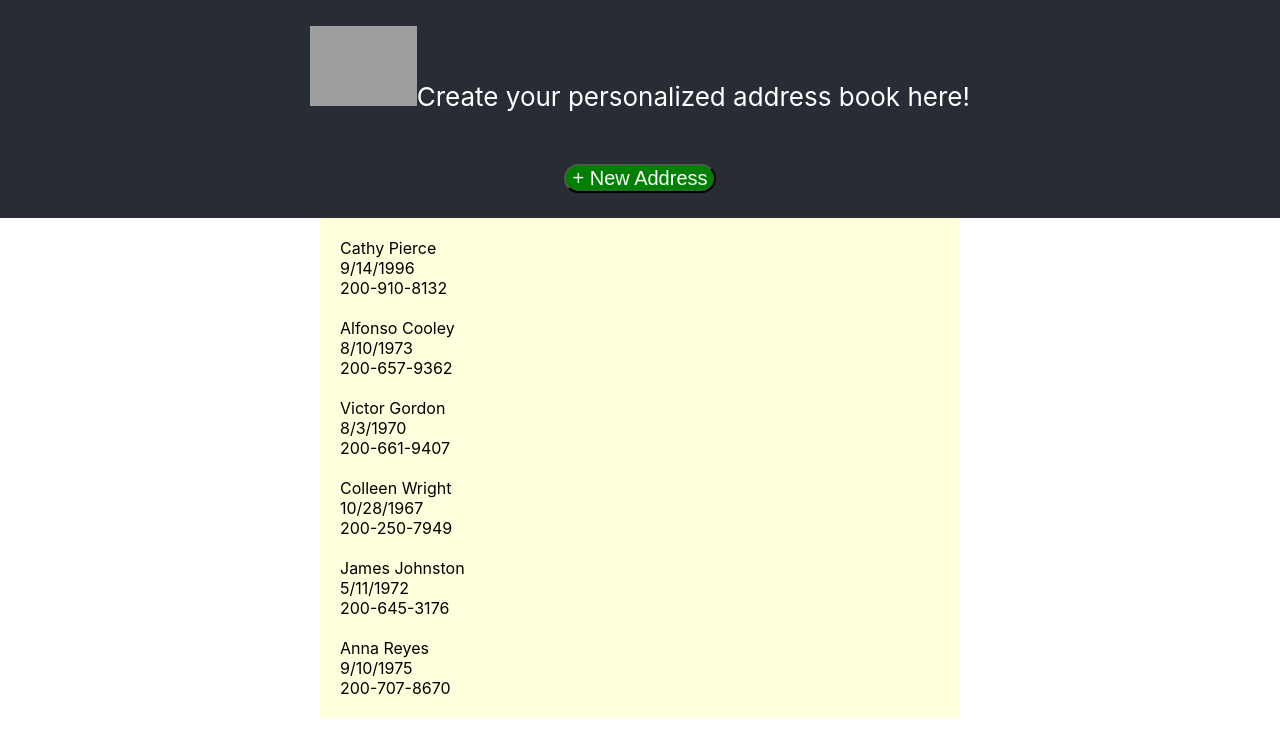
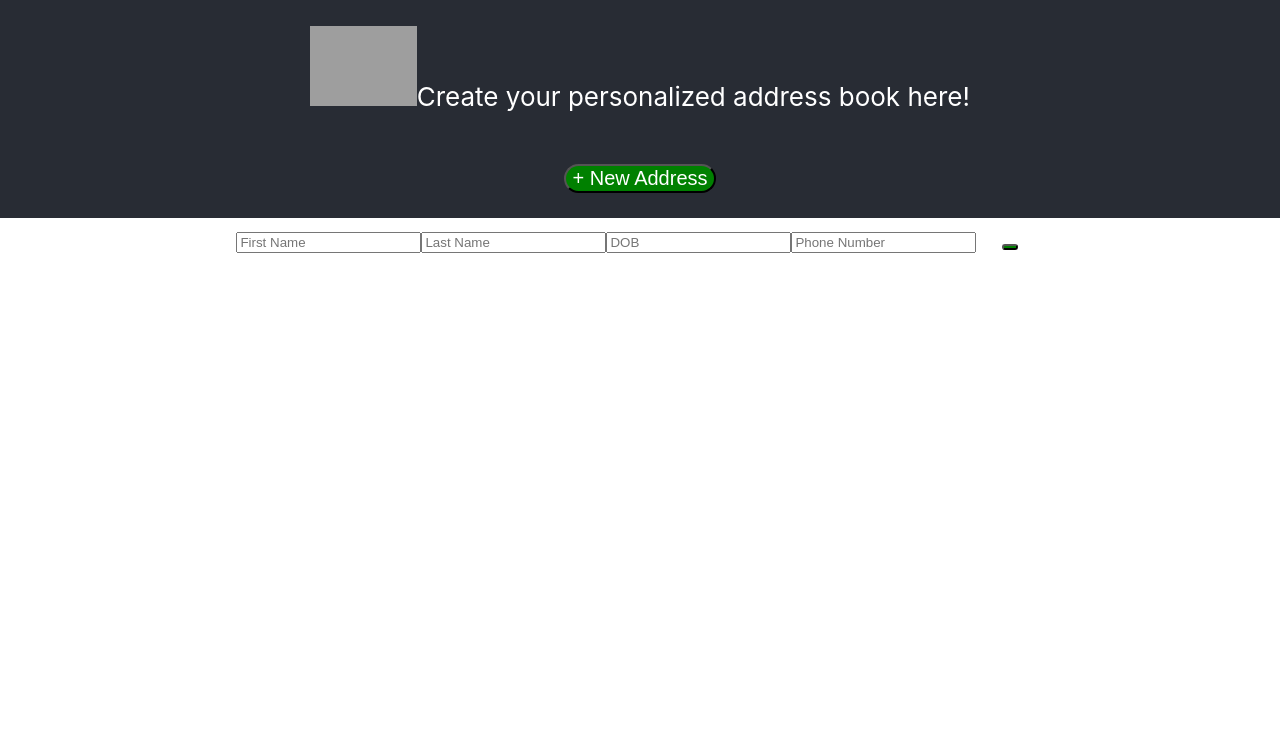
Before and after one commit to shofi384/address-book, a React (Create React App) app: page / in a window 1280 px wide. Both pictures are taken after a click on the button "+ New Address". Shown: the top 756 px of the page. Built offline with nearby package versions, Linux system fonts and the light colour scheme; grey boxes are pictures that could not be loaded.

Commit message:
add add address functionality

```diff
--- a/src/App.css
+++ b/src/App.css
@@ -1,12 +1,19 @@
 #addresses{
-  background-color: #feffdd;
+  margin: 30px;
   width: 50%;
   display: inline-block;
-  text-align: left;
+  text-align: center;
 }
 
 .address {
-  margin: 20px;
+  margin: 5%;
+  text-align: left;
+  border: 10px;
+  border-style: solid;
+  border-color: #bfbfbf;
+  background-color: #feffdd;
+  padding: 5%;
+  color: #2d5929;
 }
 
 .App {
--- a/src/App.js
+++ b/src/App.js
@@ -6,6 +6,7 @@ class App extends Component {
   constructor(props) {
     super(props);
     this.state = {
+      hide: true,
       addressList: [
       {
         FirstName: "Cathy" ,
@@ -43,20 +44,36 @@ class App extends Component {
         Birthday: "9/10/1975",
         Telephone: "200-707-8670"
       }
-      ]};
+      ]
+    };
+
+    this.addAddress = this.addAddress.bind(this);
+    this.handleSubmit = this.handleSubmit.bind(this);
   }
 
   addAddress() {
-    //do nothing
+    this.setState({ hide: false });
+  }
+
+  handleSubmit() {
+    this.setState({ hide: true });
   }
 
   render() {
     const allAddress = this.state.addressList.map(address =>
       <div class='address'>
-        <div>{address.FirstName + ' ' + address.LastName}</div>
-        <div>{address.Birthday}</div>
-        <div>{address.Telephone}</div>
+        <div>Name: {address.FirstName + ' ' + address.LastName}</div>
+        <div>DOB: {address.Birthday}</div>
+        <div>Tel: {address.Telephone}</div>
       </div>);
+
+    const addressForm = (<form>
+        <input type='text' placeholder='First Name' required/>
+        <input type='text' placeholder='Last Name' required/>
+        <input type='text' placeholder='DOB' required/>
+        <input type='text' placeholder='Phone Number' required/>
+        <button type="submit" onClick={this.state.handleSubmit}></button>
+      </form>);
 
     return (
       <div className="App">
@@ -64,7 +81,7 @@ class App extends Component {
           <p><img src={logo} className="App-logo" alt="logo" />Create your personalized address book here!</p>
           <button onClick={this.addAddress}>+ New Address</button>
         </header>
-        <div id="addresses">{allAddress}</div>
+        {this.state.hide? <div id="addresses">{allAddress}</div>: <div>{addressForm}</div>}
       </div>
     );
   }
```
